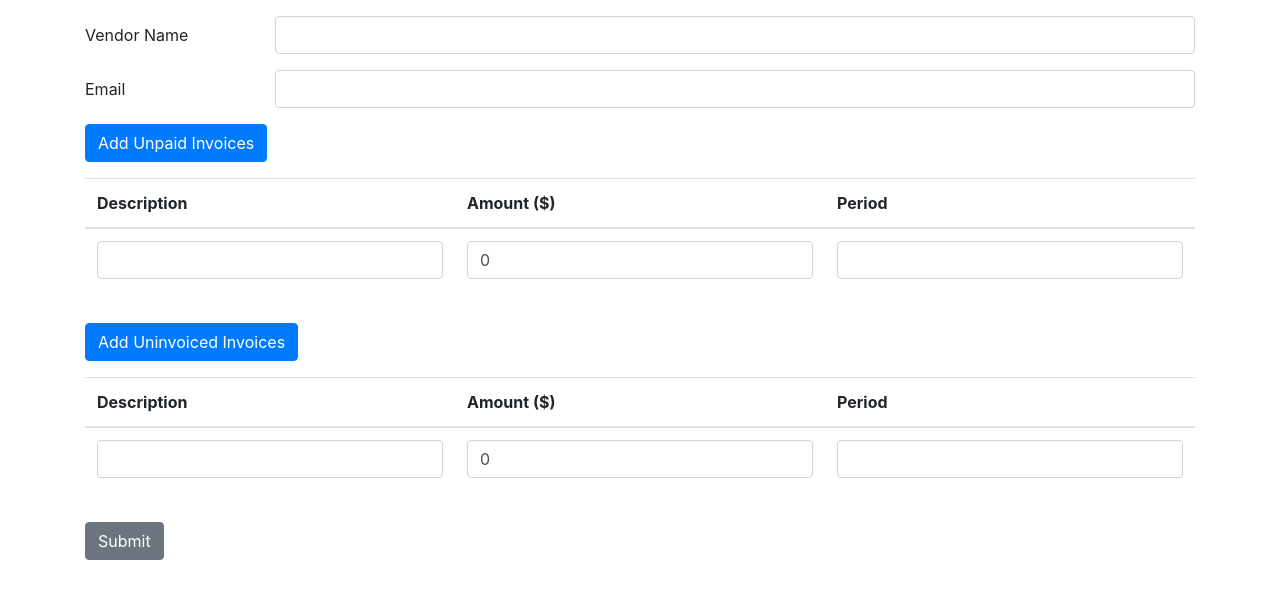
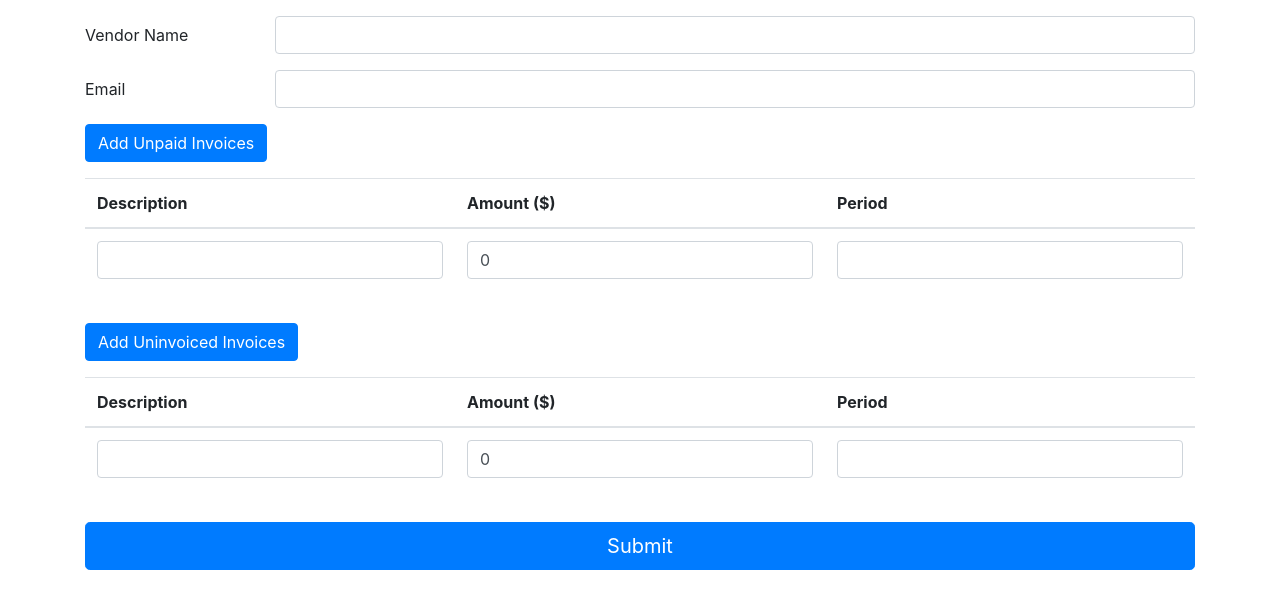
Before and after one commit to dahnielkim/formify, a React (Create React App) app: page / in a window 1280 px wide. Shown: the top 608 px of the page. Built offline with nearby package versions, Linux system fonts and the light colour scheme.

Commit message:
Updated styling for submit button

```diff
--- a/src/App.js
+++ b/src/App.js
@@ -139,7 +139,9 @@ class App extends Component {
                         </Table>
                     </FormGroup>
 
-                    <Button onClick={this.handleSubmit}>Submit</Button>
+                    <Button color="primary" size="lg" block onClick={this.handleSubmit}>
+                        Submit
+                    </Button>
                 </Form>
             </Container>
         );
```
